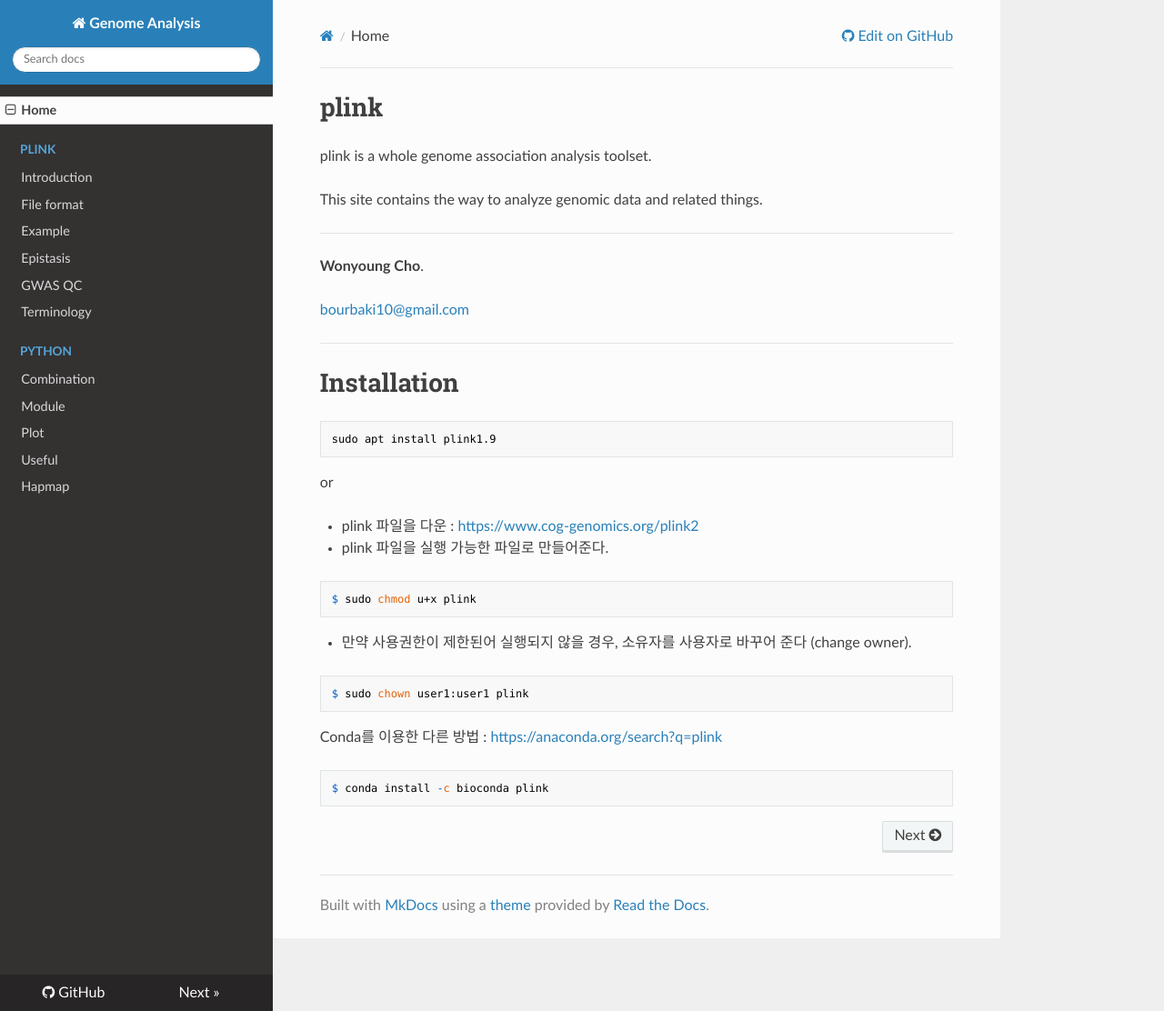
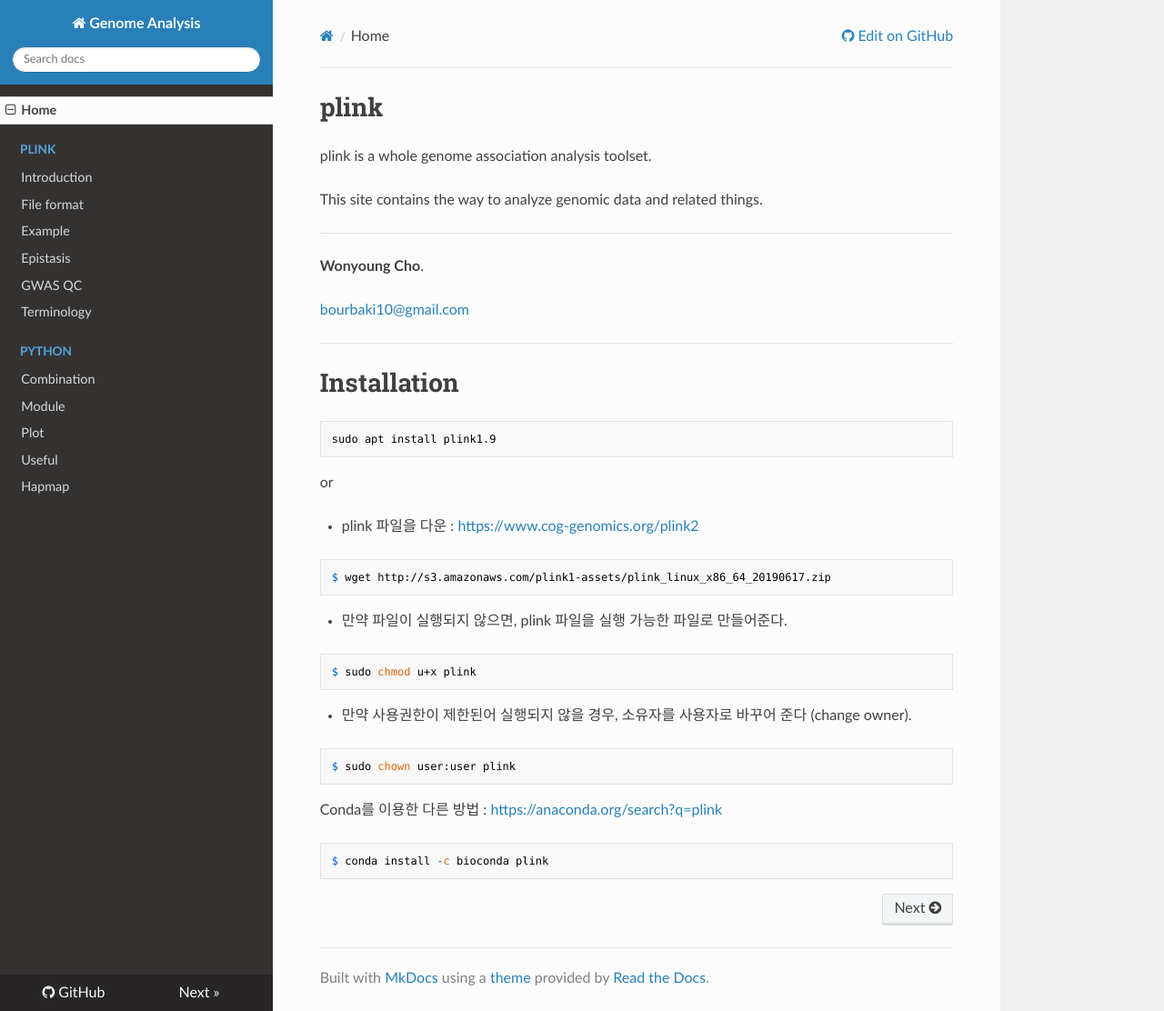
Before and after one commit to WonyoungCho/plink, an MkDocs documentation site: the page built from docs/index.md, in a window 1280 px wide and 1112 px high. Shown: the whole window at 91% size. Built offline with MkDocs 1.6.1, drawn with Linux system fonts in a browser that asks for light colours; nearby versions of some CDN libraries; old or Windows-style settings are respelled for this version of MkDocs.

Commit message:
Update index.md

````diff
--- a/docs/index.md
+++ b/docs/index.md
@@ -20,15 +20,17 @@ sudo apt install plink1.9
 or
 
 - plink 파일을 다운 : <a href="https://www.cog-genomics.org/plink2" target="_blank"> https://www.cog-genomics.org/plink2 </a>
-
-- plink 파일을 실행 가능한 파일로 만들어준다.
+```
+$ wget http://s3.amazonaws.com/plink1-assets/plink_linux_x86_64_20190617.zip
+```
+- 만약 파일이 실행되지 않으면, plink 파일을 실행 가능한 파일로 만들어준다.
 ```
 $ sudo chmod u+x plink
 ```
 
 - 만약 사용권한이 제한된어 실행되지 않을 경우, 소유자를 사용자로 바꾸어 준다 (change owner).
 ```
-$ sudo chown user1:user1 plink
+$ sudo chown user:user plink
 ```
 
 Conda를 이용한 다른 방법 : <a href="https://anaconda.org/search?q=plink" target="_blank"> https://anaconda.org/search?q=plink </a>
````
